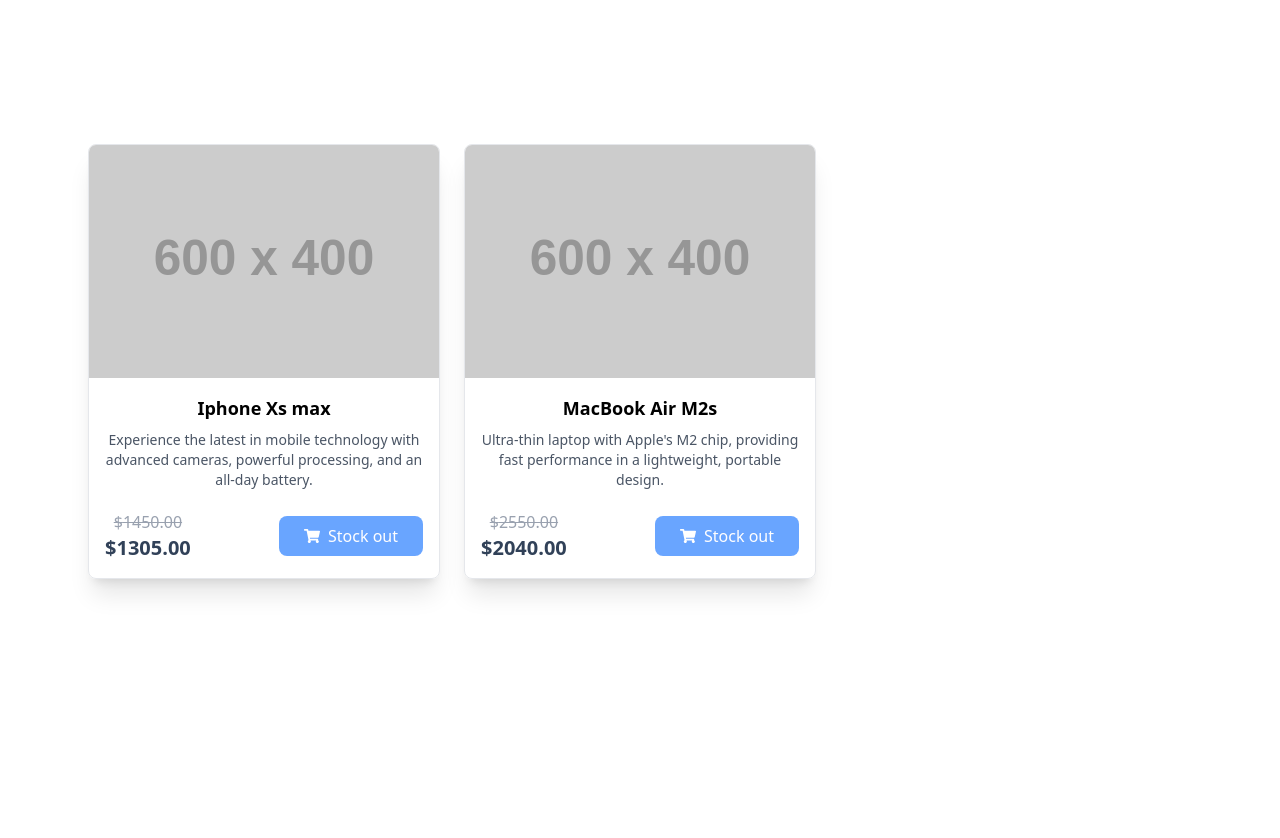
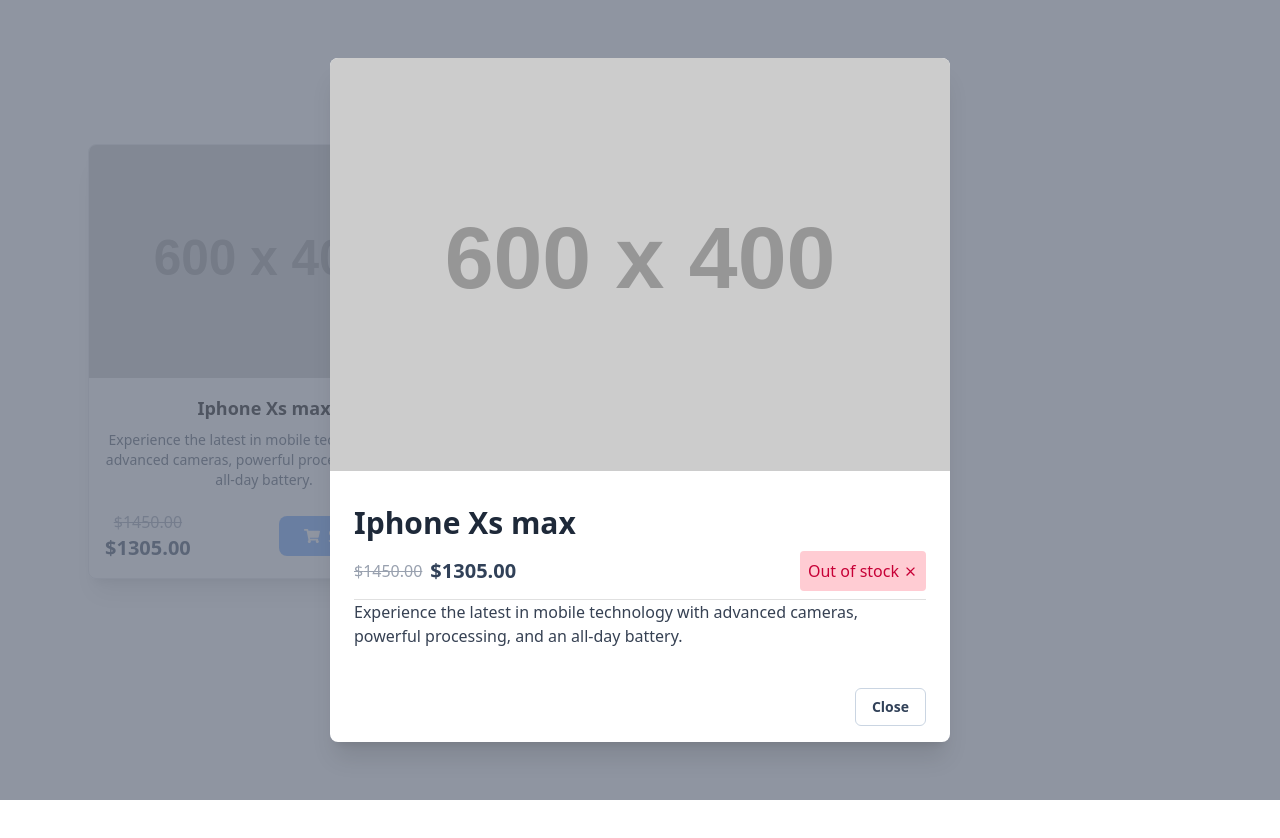
Before and after one commit to yannick-bot/Spring_e-com_frontUI, a React (Vite) app: page / in a window 1280 px wide. Both pictures are taken after a click on the element 264 px from the left and 261 px from the top of the page. Shown: the top 838 px of the page. Built offline with nearby package versions, Linux system fonts and the light colour scheme.

Commit message:
Add Product View Functionality (Modal)

```diff
--- a/package.json
+++ b/package.json
@@ -12,6 +12,7 @@
   "dependencies": {
     "@emotion/react": "^11.14.0",
     "@emotion/styled": "^11.14.1",
+    "@headlessui/react": "^2.2.9",
     "@mui/material": "^7.3.6",
     "@tailwindcss/vite": "^4.1.18",
     "react": "^19.2.0",
--- a/src/components/ProductCard.jsx
+++ b/src/components/ProductCard.jsx
@@ -1,5 +1,6 @@
 import {useState} from "react";
 import {FaShoppingCart} from "react-icons/fa";
+import ProductViewModal from "./ProductViewModal.jsx";
 
 const ProductCard = ({
                          id: productId,
@@ -49,7 +50,7 @@
                 <h2 onClick={() => {
                     handleProductView(
                         {
-                            productId,
+                            id: productId,
                             productName,
                             image,
                             description,
@@ -83,9 +84,9 @@
 
                     ) : (
                         <span className="text-xl font-bold text-slate-700">
-                        {" "} {/** Parce que dans le if, on affiche deux nombres, ici on met une ligne vide pour équilibrer **/}
+                            {" "} {/** Parce que dans le if, on affiche deux nombres, ici on met une ligne vide pour équilibrer **/}
                             ${Number(price).toFixed(2)}
-                    </span>
+                        </span>
                     )}
 
                     <button
@@ -100,6 +101,12 @@
                     </button>
                 </div>
             </div>
+            <ProductViewModal
+                open={openProductViewModal}
+                setOpen={setOpenProductViewModal}
+                product={selectedViewProduct}
+                isAvailable={isAvailable}
+            />
         </div>
     )
 }
--- a/src/components/ProductViewModal.jsx
+++ b/src/components/ProductViewModal.jsx
@@ -0,0 +1,99 @@
+import {Button, Dialog, DialogBackdrop, DialogPanel, DialogTitle} from '@headlessui/react'
+import {Divider} from "@mui/material";
+import Status from "./Status.jsx";
+import {MdClose, MdDone} from "react-icons/md";
+
+function ProductViewModal({
+    open,
+    setOpen,
+    product,
+    isAvailable,
+}) {
+
+    const {id, productName, image, description, quantity, price, discount, specialPrice} = product;
+
+    return (
+        <>
+
+            <Dialog open={open} as="div" className="relative z-10" onClose={setOpen}>
+                <DialogBackdrop className="fixed inset-0 bg-gray-500 opacity-75 transition-opacity" />
+                <div className="fixed inset-0 z-10 w-screen overflow-y-auto">
+                    <div className="flex min-h-full items-center justify-center p-4">
+                        <DialogPanel
+                            transition
+                            className="relative transform overflow-hidden rounded-lg bg-white shadow-xl transition-all md:max-w-[620px] md:min-w-[620px] w-full"
+                        >
+                            {image && (
+                                <div className="flex justify-center aspect-[3/2]">
+                                    <img src={image} alt={productName} />
+                                </div>
+                            )}
+
+                            <div className="px-6 pt-10 pb-2">
+                                <DialogTitle as="h1" className="lg:text-3xl sm:text-2xl text-xl font-semibold leading-6 text-gray-800 mb-4">
+                                    {productName}
+                                </DialogTitle>
+
+                                <div className="space-y-2  text-gray-700 pb-4">
+                                    <div className="flex items-center justify-between gap-2">
+
+                                        {specialPrice ? (
+                                            <div className="flex items-center gap-2">
+                                                <span className="text-gray-400 line-through">
+                                                    ${Number(price).toFixed(2)}
+                                                </span>
+                                                <span className="sm:text-xl font-semibold text-slate-700">
+                                                    ${Number(specialPrice).toFixed(2)}
+                                                </span>
+                                            </div>
+                                        ) : (
+                                            <span className="text-xl font-bold">
+                                                {" "} {/** Parce que dans le if, on affiche deux nombres, ici on met une ligne vide pour équilibrer **/}
+                                                ${Number(price).toFixed(2)}
+                                            </span>
+                                        )}
+
+                                        {isAvailable ? (
+                                            <Status
+                                                text="In stock"
+                                                icon={MdDone}
+                                                bg="bg-teal-200"
+                                                color="text-teal-900"
+                                            />
+                                        ) : (
+                                            <Status
+                                                text="Out of stock"
+                                                icon={MdClose}
+                                                bg="bg-rose-200"
+                                                color="text-rose-700"
+                                            />
+                                        )}
+                                    </div>
+
+                                    <Divider />
+
+                                    <p>{description}</p>
+
+                                </div>
+
+                            </div>
+
+                            <div className="px-6 py-4 flex justify-end gap-4">
+                                <button
+                                    onClick={() => setOpen(false)}
+                                    type="button"
+                                    className="px-4 py-2 text-sm font-semibold text-slate-700 hover:text-slate-800 hover:border-slate-800 rounded-md border border-slate-300"
+                                >
+                                    Close
+                                </button>
+                            </div>
+
+                        </DialogPanel>
+                    </div>
+                </div>
+            </Dialog>
+        </>
+    )
+}
+
+export default ProductViewModal
--- /dev/null
+++ b/src/components/Status.jsx
@@ -0,0 +1,11 @@
+// Ce coposant permet de definr un status personnalisé en passant
+// le texte, la couleur, l'icône, la couleur d'arrière plan depuis ProductViewModal
+const Status = ({text, icon:Icon, bg, color}) => {
+    return (
+        <div className={`${bg} ${color} px-2 py-2 font-medium rounded flex items-center gap-1`}>
+            {text} <Icon size={15} />
+        </div>
+    )
+};
+
+export default Status;
```
Also changed, not shown: 1 other file (tests, documents, lock files or other folders).
